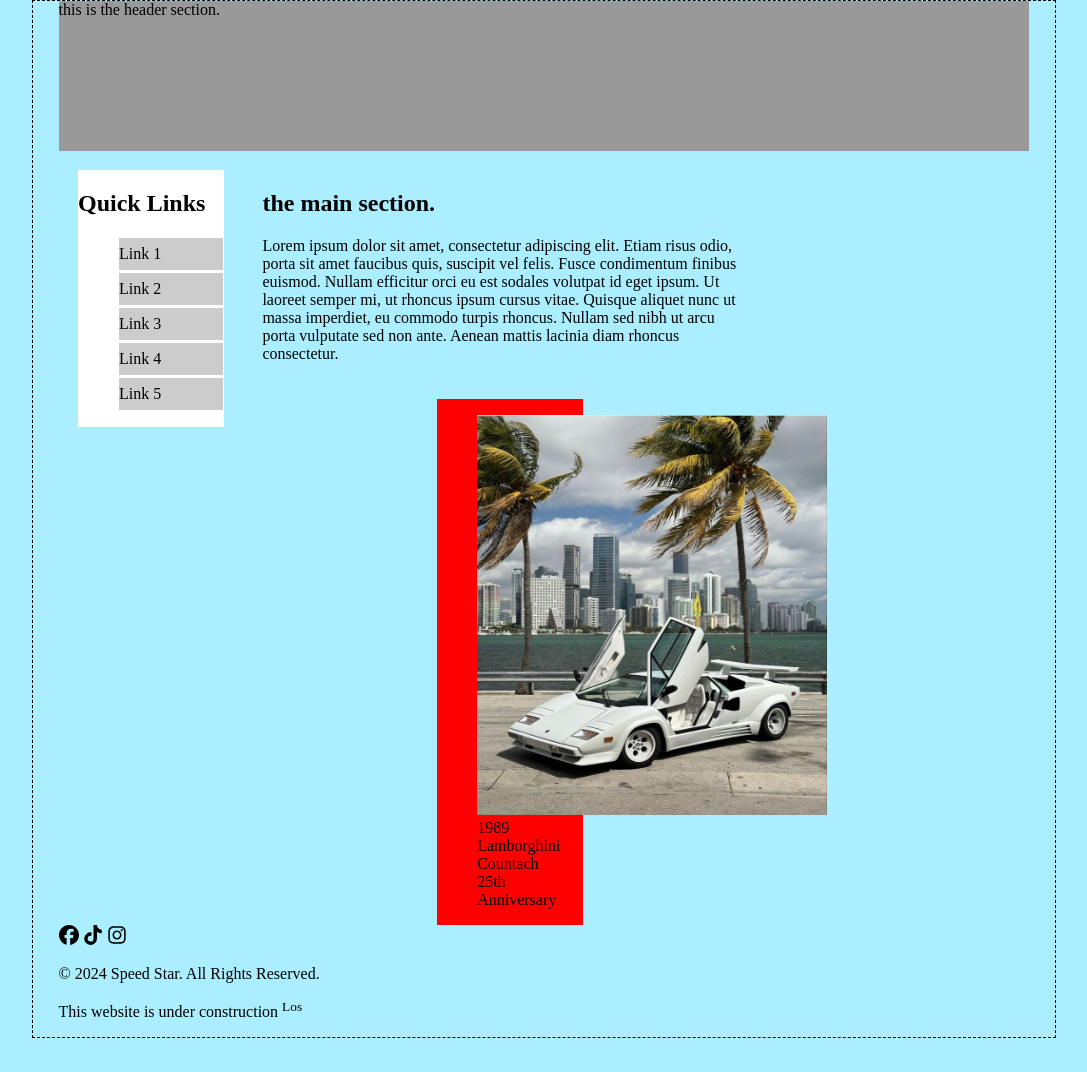
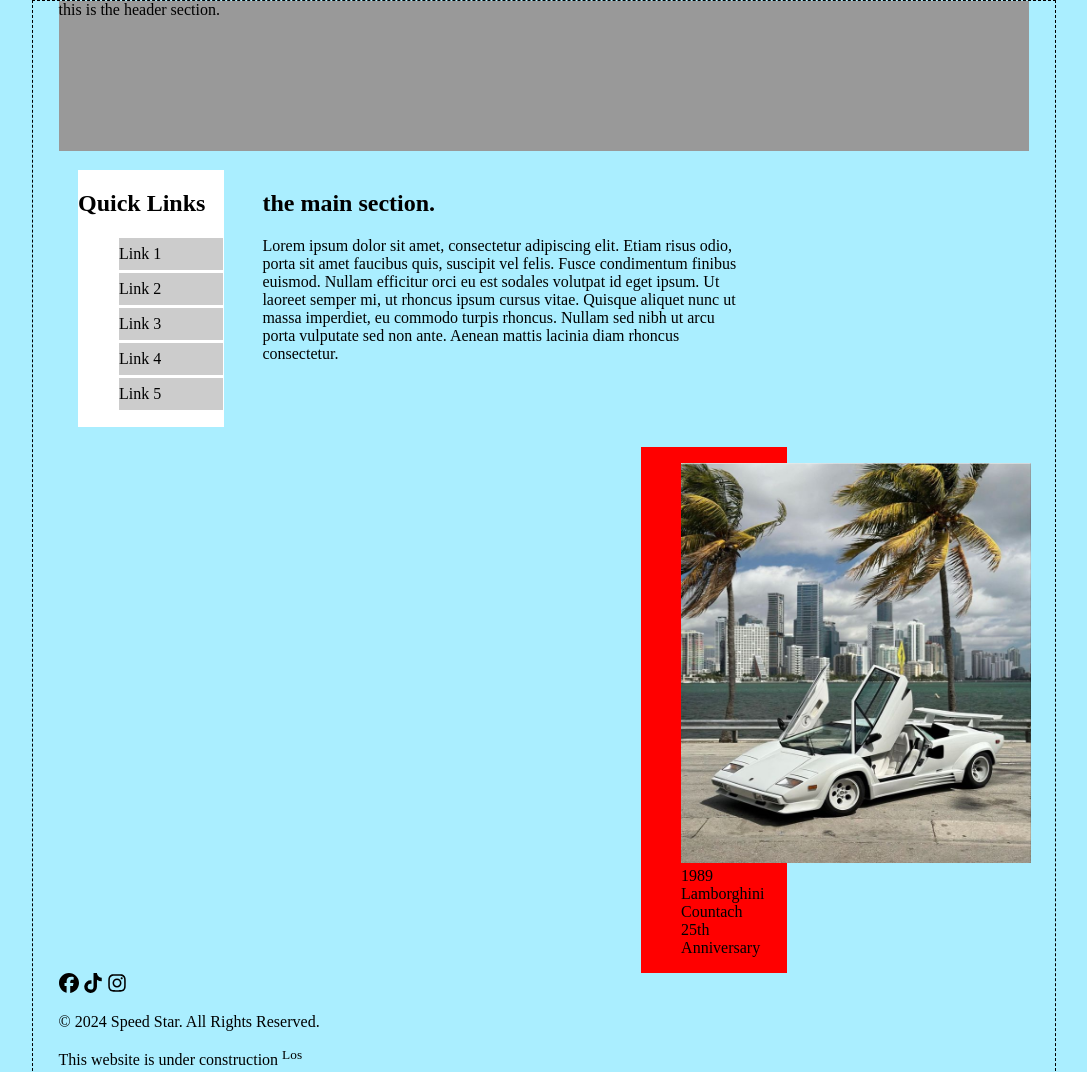
Before and after one commit to bida23-100/Speed-Star-Motors, a plain HTML site: page index.html in a window 1280 px wide. Shown: the top 1072 px of the page, without its empty margins (96-1183 px from the left). Before the commit the page ends 1038 px from the top, so only its background shows below. Drawn offline with Linux system fonts and the light colour scheme.

Commit message:
index.html

```diff
--- a/index.html
+++ b/index.html
@@ -42,7 +42,7 @@
 				background: #f00;
 				float: left;
 				width: 15%;
-				margin:0 20%;
+				margin:0 60%;
 			}
 </style>
 </head>
```
